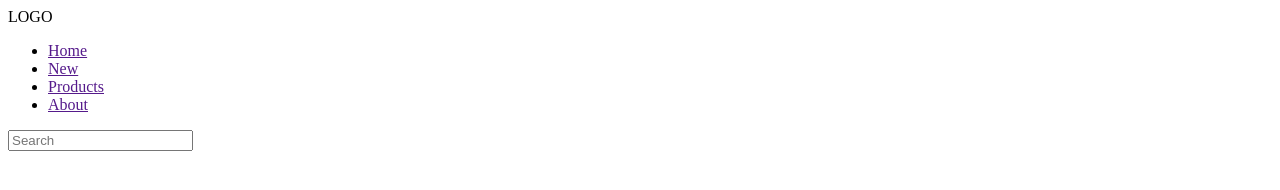
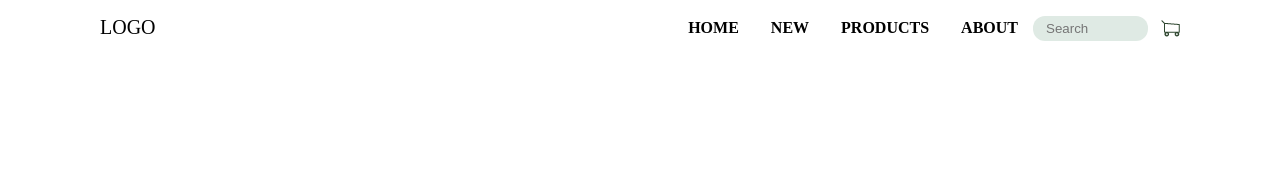
Before and after one commit to RenanFonseca/front-end, a plain HTML site: page layout/back to school/index.html in a window 1280 px wide. Drawn offline with Linux system fonts and the light colour scheme.

Commit message:
applying CSS to the header

```diff
--- a/layout/back to school/assets/css/style.css
+++ b/layout/back to school/assets/css/style.css
@@ -0,0 +1,52 @@
+* {
+    margin: 0;
+    padding: 0;
+}
+
+.primary-menu {
+    height: 55px;
+    line-height: 55px;
+}
+
+.primary-menu .container {
+    width: 1080px;
+    margin: auto;
+}
+
+.logo {
+    float: left;
+    font-size: 20px;
+}
+
+.menu {
+    display: inline-flex;
+    float: right;
+}
+
+.menu li {
+    display: inline-block;
+    text-transform: uppercase;
+    padding-left: 28px;
+}
+
+.menu ul li a {
+    text-decoration: none;
+    color: black;
+    font-weight: bold;
+}
+
+
+.search {
+    border: none;
+    background-color: #DFEAE4;
+    margin-left: 15px;
+    height: 25px;
+    width: 115px;
+    border-radius: 12px;
+    padding-left: 13px;
+}
+
+.shopping-cart {
+    margin-top: 4px;
+    margin-left: 13px;
+}
--- a/layout/back to school/index.html
+++ b/layout/back to school/index.html
@@ -8,9 +8,11 @@
     <title>Back to School</title>
 </head>
 <body>
-    <header>
+    <header class="primary-menu">
+        <div class="container">
             <div class="logo">LOGO</div>
-        <div class="menu">
+            <nav class="menu">
+                <div class="menu-top">
                     <ul>
                         <li><a href="">Home</a></li>
                         <li><a href="">New</a></li>
@@ -18,12 +20,16 @@
                         <li><a href="">About</a></li>
                     </ul>
                 </div>
-        <div class="search">
-            <input type="search" name="" id="site-search" placeholder="Search">
+                <div class="">
+                    <input class="search" type="search" name="" id="site-search" placeholder="Search">
                 </div>
                 <div class="shopping-cart">
+                    <img src="assets/img/shopping-cart.png" alt="">
+                </div>
+            </nav>
 
         </div>
+
     </header>
 </body>
 </html>
```
Also changed, not shown: layout/back to school/assets/img/shopping-cart.png (renamed from layout/back to school/assets/img/shopping cart.png). Lines whose indentation alone changed are shown as unchanged.
